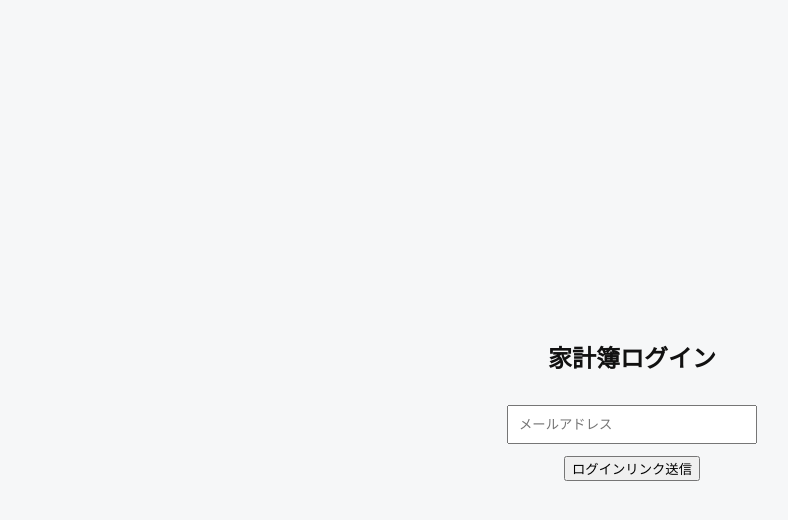
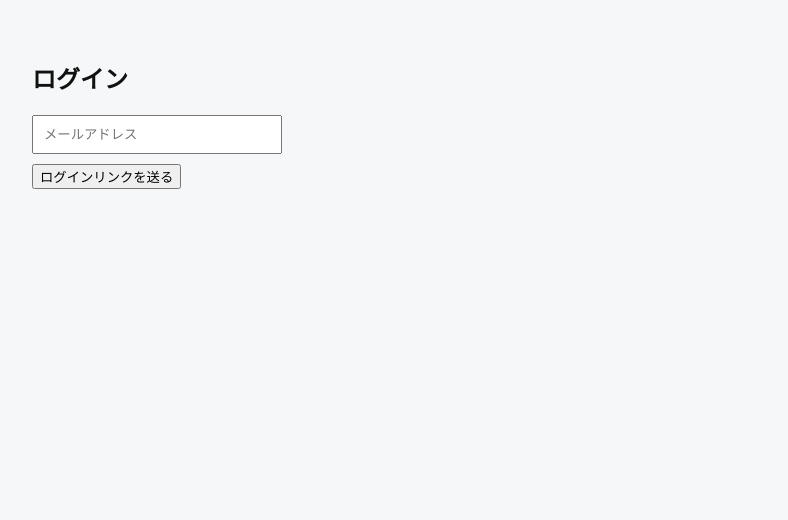
Before and after one commit to kouichiromi/kakeibo-web, a React (Vite) app: page / in a window 1280 px wide. Shown: the top 520 px of the page, without its empty margins (8-796 px from the left). Built offline with nearby package versions, Linux system fonts and the light colour scheme.

Commit message:
fix login

```diff
--- a/src/App.tsx
+++ b/src/App.tsx
@@ -473,7 +473,7 @@ export default function App() {
   const NO_TAG_MONTH = "タグなし";
 
 if (!session) {
-  return <Login supabase={supabase} />;
+  return <Login />;
 }
   return (
     <div style={styles.page}>
--- a/src/Login.tsx
+++ b/src/Login.tsx
@@ -1,36 +1,23 @@
+import { supabase } from "./lib/supabase";
 import { useState } from "react";
-import { supabase } from "./lib/supabase";
 
-export default function Login({ onLogin }: { onLogin: () => void }) {
+export default function Login() {
   const [email, setEmail] = useState("");
-  const [loading, setLoading] = useState(false);
 
-  const signIn = async () => {
-    setLoading(true);
-
-    const { error } = await supabase.auth.signInWithOtp({
-      email: email
+  const handleLogin = async () => {
+    await supabase.auth.signInWithOtp({
+      email: email,
+      options: {
+        emailRedirectTo: window.location.origin,
+      },
     });
 
-    setLoading(false);
-
-    if (error) {
-      alert(error.message);
-    } else {
-      alert("ログインリンクをメールに送信しました");
-    }
+    alert("ログインリンクをメールで送りました");
   };
 
   return (
-    <div style={{
-      display: "flex",
-      height: "100vh",
-      alignItems: "center",
-      justifyContent: "center",
-      flexDirection: "column",
-      gap: 12
-    }}>
-      <h2>家計簿ログイン</h2>
+    <div style={{ padding: 40 }}>
+      <h2>ログイン</h2>
 
       <input
         type="email"
@@ -40,9 +27,11 @@ export default function Login({ onLogin }: { onLogin: () => void }) {
         style={{ padding: 10, width: 250 }}
       />
 
-      <button onClick={signIn} disabled={loading}>
-        ログインリンク送信
-      </button>
+      <div style={{ marginTop: 10 }}>
+        <button onClick={handleLogin}>
+          ログインリンクを送る
+        </button>
+      </div>
     </div>
   );
 }
```
